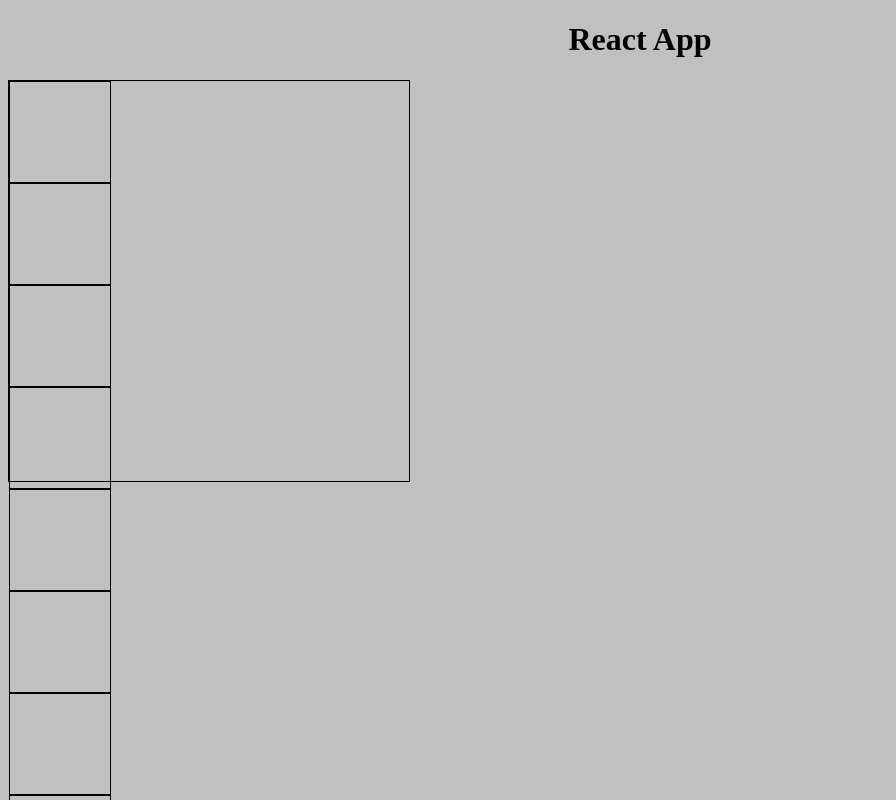
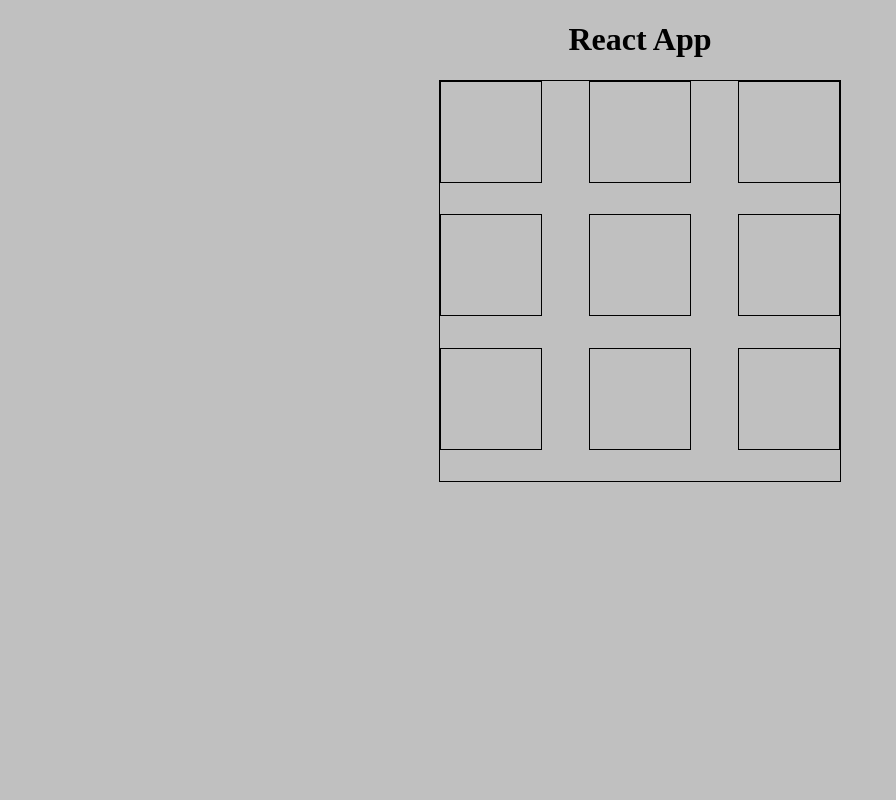
Before and after one commit to Chupriarti/react-tic-tac-toe, a React (Create React App) app: page / in a window 1280 px wide. Shown: the top 800 px of the page, without its empty margins (0-896 px from the left). Built offline with nearby package versions, Linux system fonts and the light colour scheme.

Commit message:
flex styles

```diff
--- a/src/components/Board/Board.css
+++ b/src/components/Board/Board.css
@@ -2,4 +2,8 @@
   border: 1px solid black;
   width: 400px;
   height: 400px;
+  display: flex;
+  flex-wrap: wrap;
+  justify-content: space-between;
+  margin:auto;
 }
```
